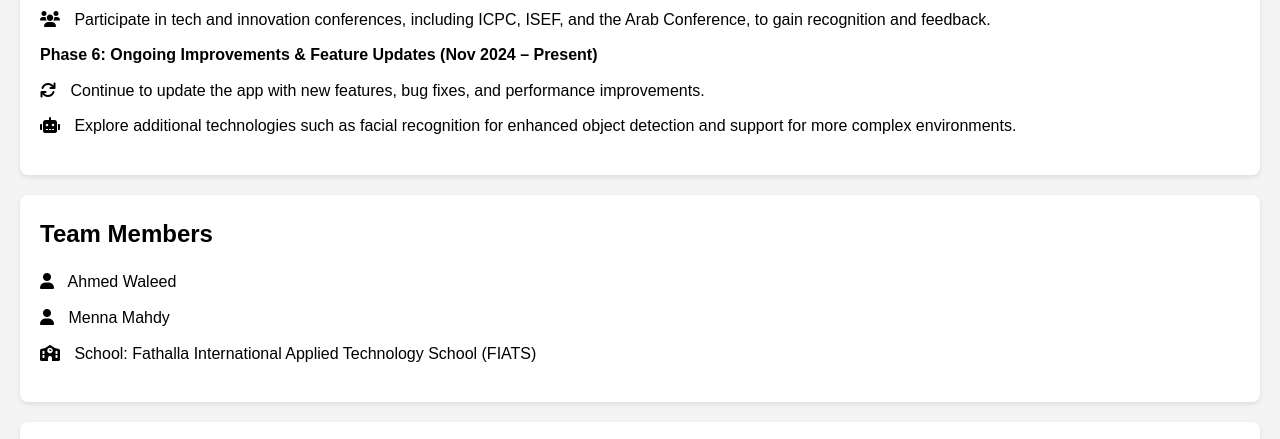
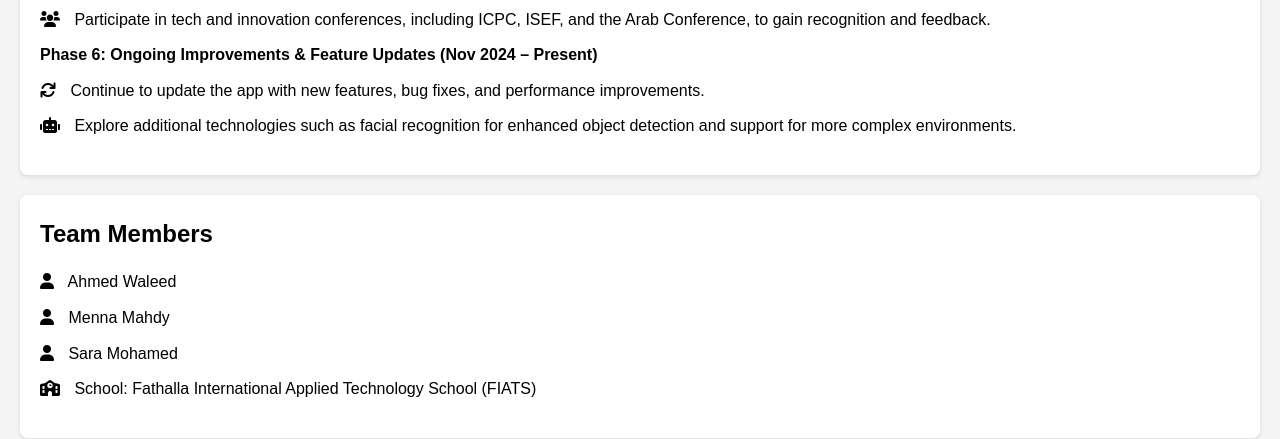
Before and after one commit to httpsgodz/BDA, a plain HTML site: page index.html in a window 1280 px wide. Shown: the part 2164-2603 px from the top of the page. Drawn offline with Linux system fonts and the light colour scheme.

Commit message:
Update index.html

```diff
--- a/index.html
+++ b/index.html
@@ -193,6 +193,7 @@
         <ul>
             <li><i class="fas fa-user"></i> Ahmed Waleed</li>
             <li><i class="fas fa-user"></i> Menna Mahdy</li>
+            <li><i class="fas fa-user"></i> Sara Mohamed</li>
             <li><i class="fas fa-school"></i> School: Fathalla International Applied Technology School (FIATS)</li>
         </ul>
     </section>
```
